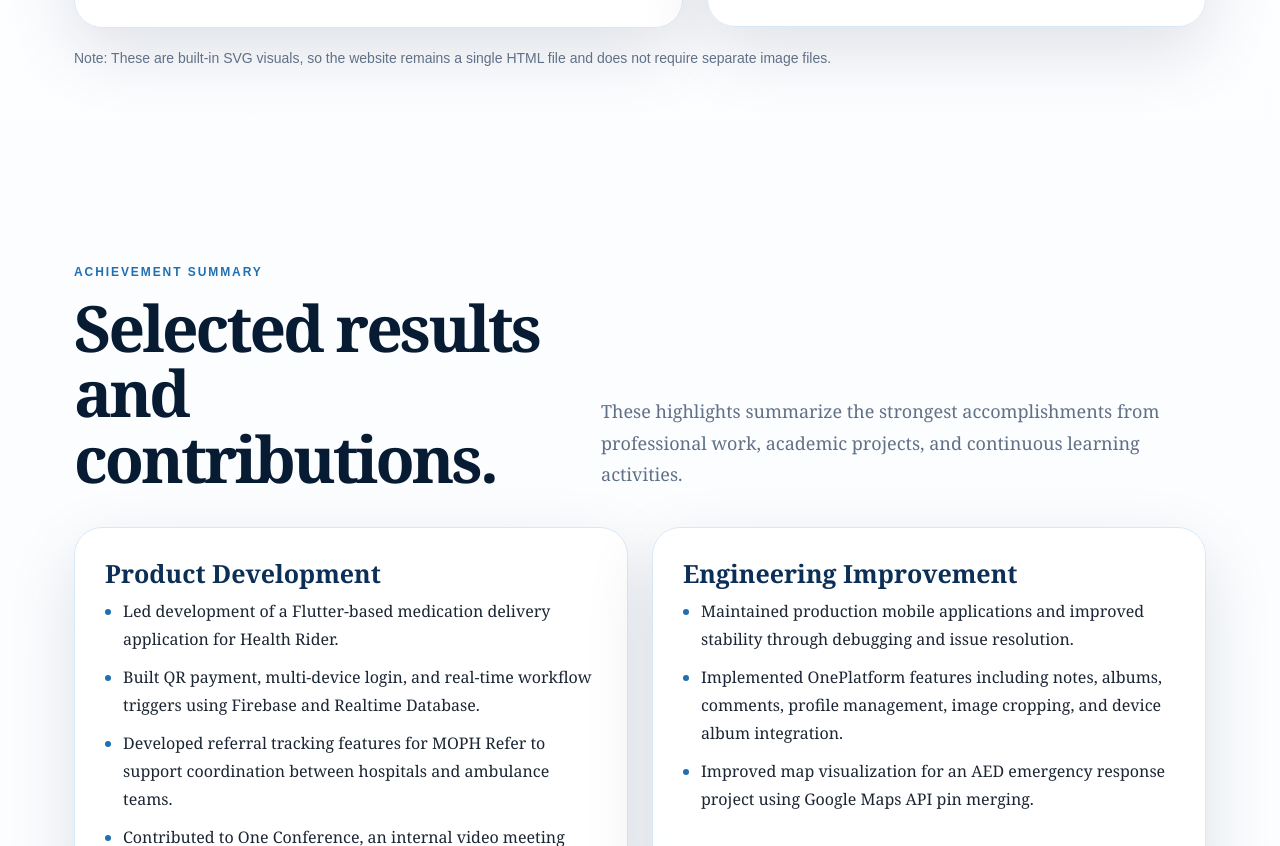
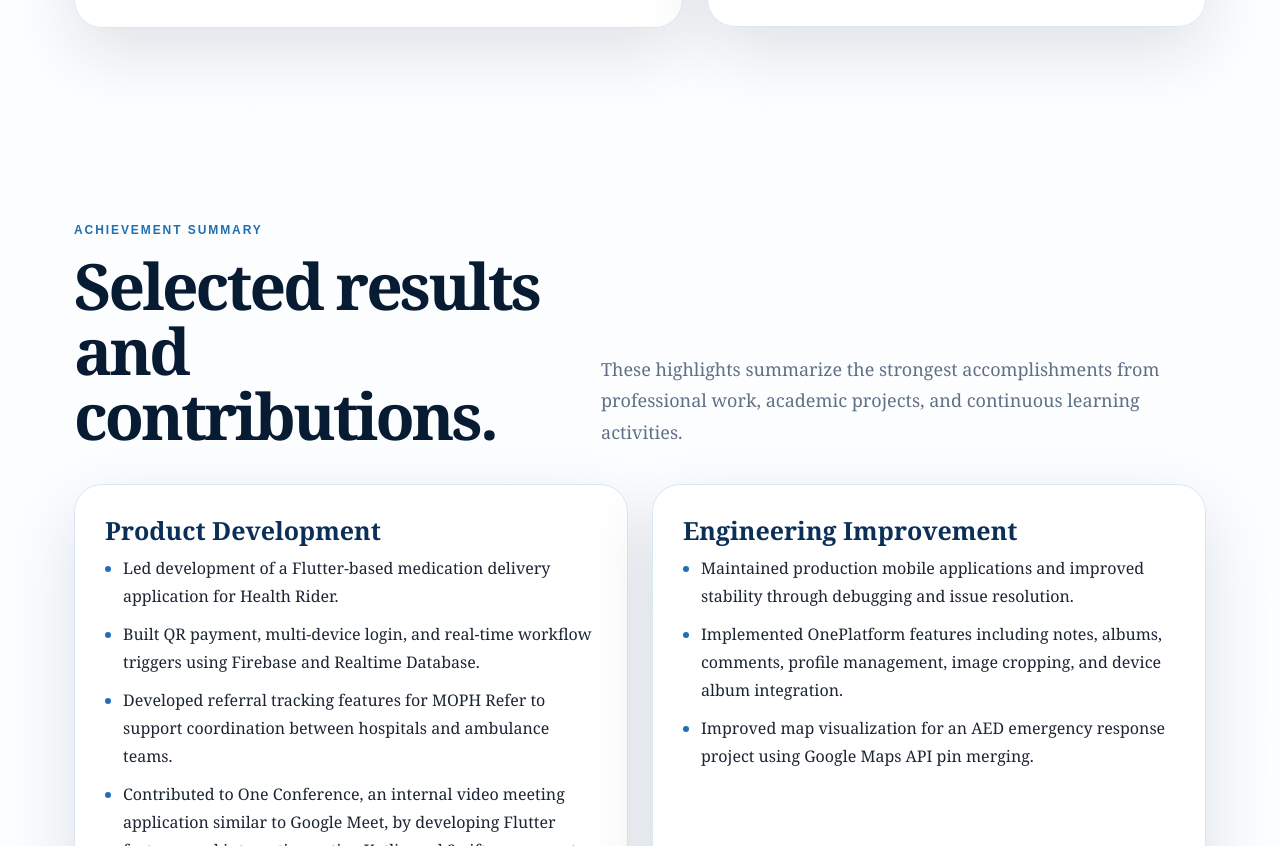
Before and after one commit to NineKanokpol/resume-website, a plain HTML site: page index.html in a window 1280 px wide. Shown: the part 2960-3806 px from the top of the page. Drawn offline with Linux system fonts and the light colour scheme.

Commit message:
Update del desciption

```diff
--- a/index.html
+++ b/index.html
@@ -1088,7 +1088,6 @@
         </div>
       </div>
 
-      <p class="image-note reveal">Note: These are built-in SVG visuals, so the website remains a single HTML file and does not require separate image files.</p>
     </section>
 
     <section id="achievements" class="section">
```
